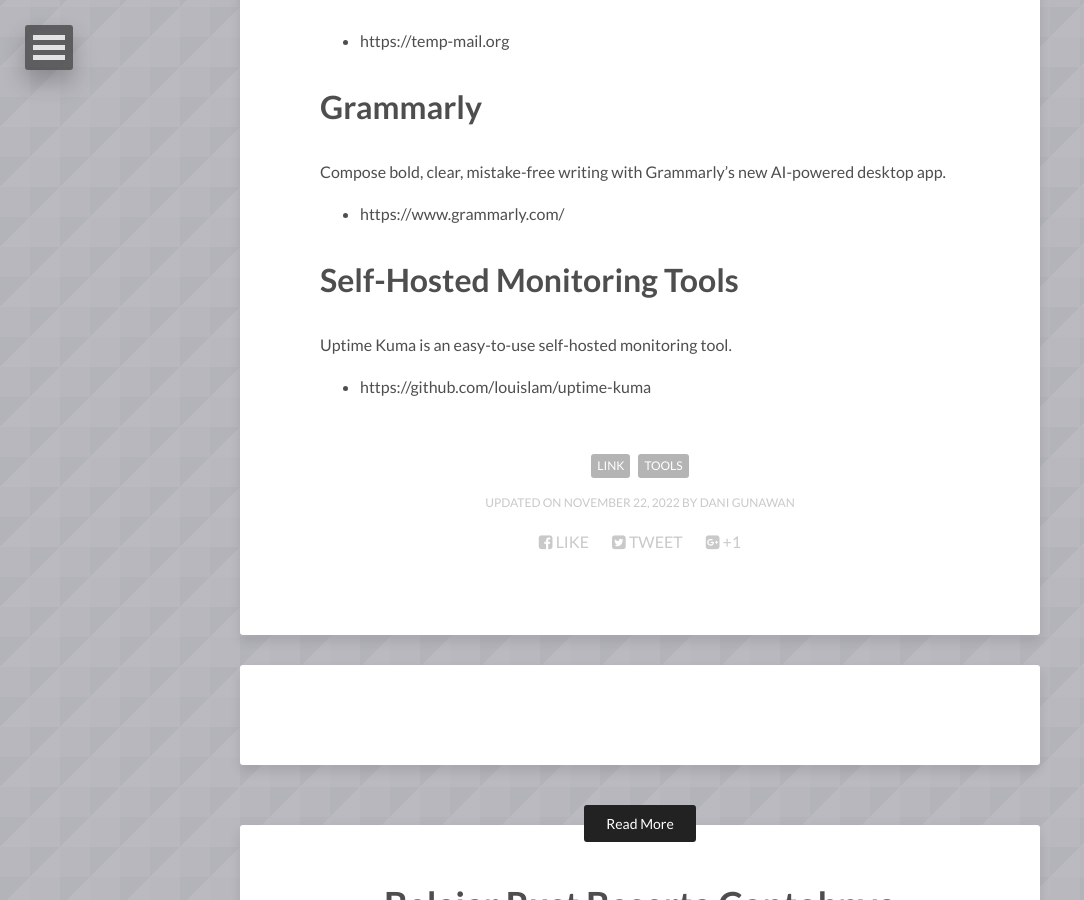
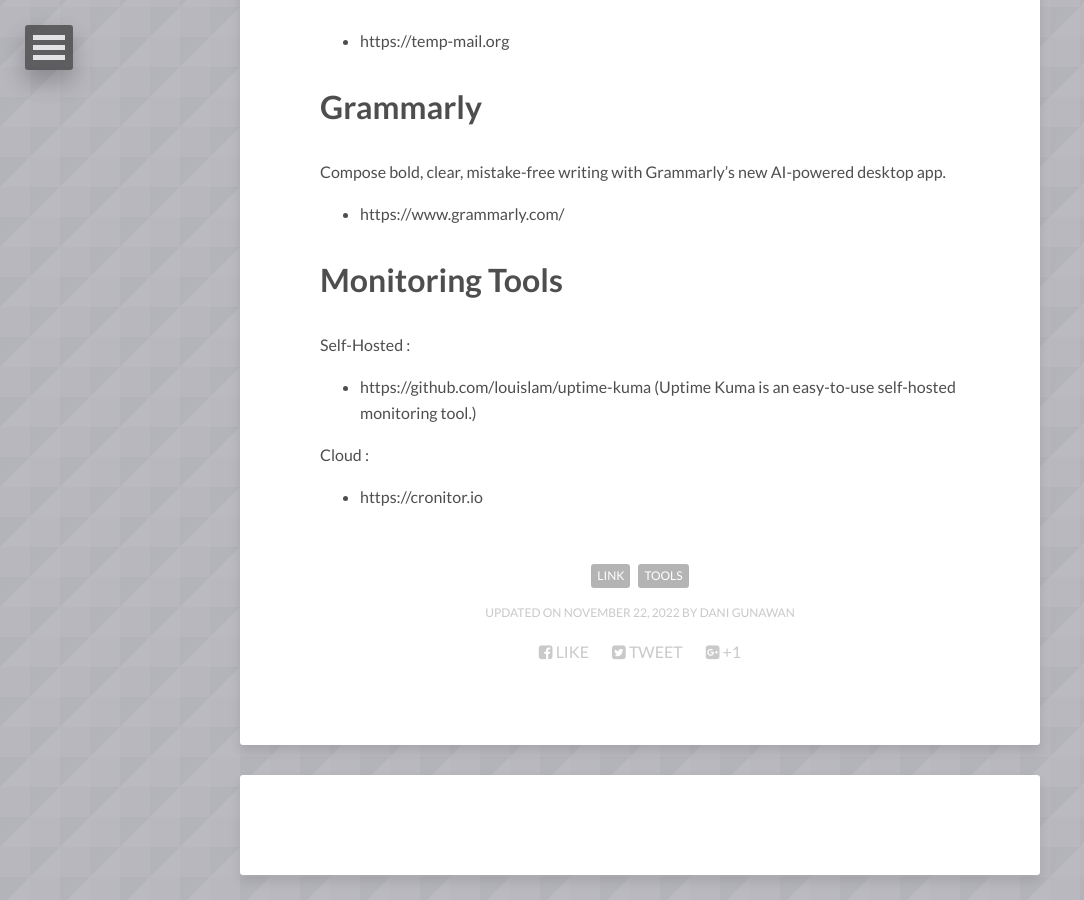
Before and after one commit to danigunawan/danigunawan.github.io, a Jekyll site: the page built from _posts/2022-11-21-kumpulan-link-tools-teknologi-favorit.md, in a window 1280 px wide and 900 px high, scrolled down 353 px. Shown: the whole window, without its empty margins (0-1084 px from the left). Built offline with Jekyll 4.4.1, drawn with Linux system fonts in a browser that asks for light colours; nearby versions of some CDN libraries; comment, search, counter and statistics services are not loaded.

Commit message:
[ADD POSTING]

```diff
--- a/_posts/2022-11-21-kumpulan-link-tools-teknologi-favorit.md
+++ b/_posts/2022-11-21-kumpulan-link-tools-teknologi-favorit.md
@@ -20,7 +20,10 @@
 
 - https://www.grammarly.com/
 
-# Self-Hosted Monitoring Tools
-Uptime Kuma is an easy-to-use self-hosted monitoring tool.
+# Monitoring Tools
+Self-Hosted :
 
-- https://github.com/louislam/uptime-kuma
+- https://github.com/louislam/uptime-kuma (Uptime Kuma is an easy-to-use self-hosted monitoring tool.)
+
+Cloud :
+- https://cronitor.io
```
